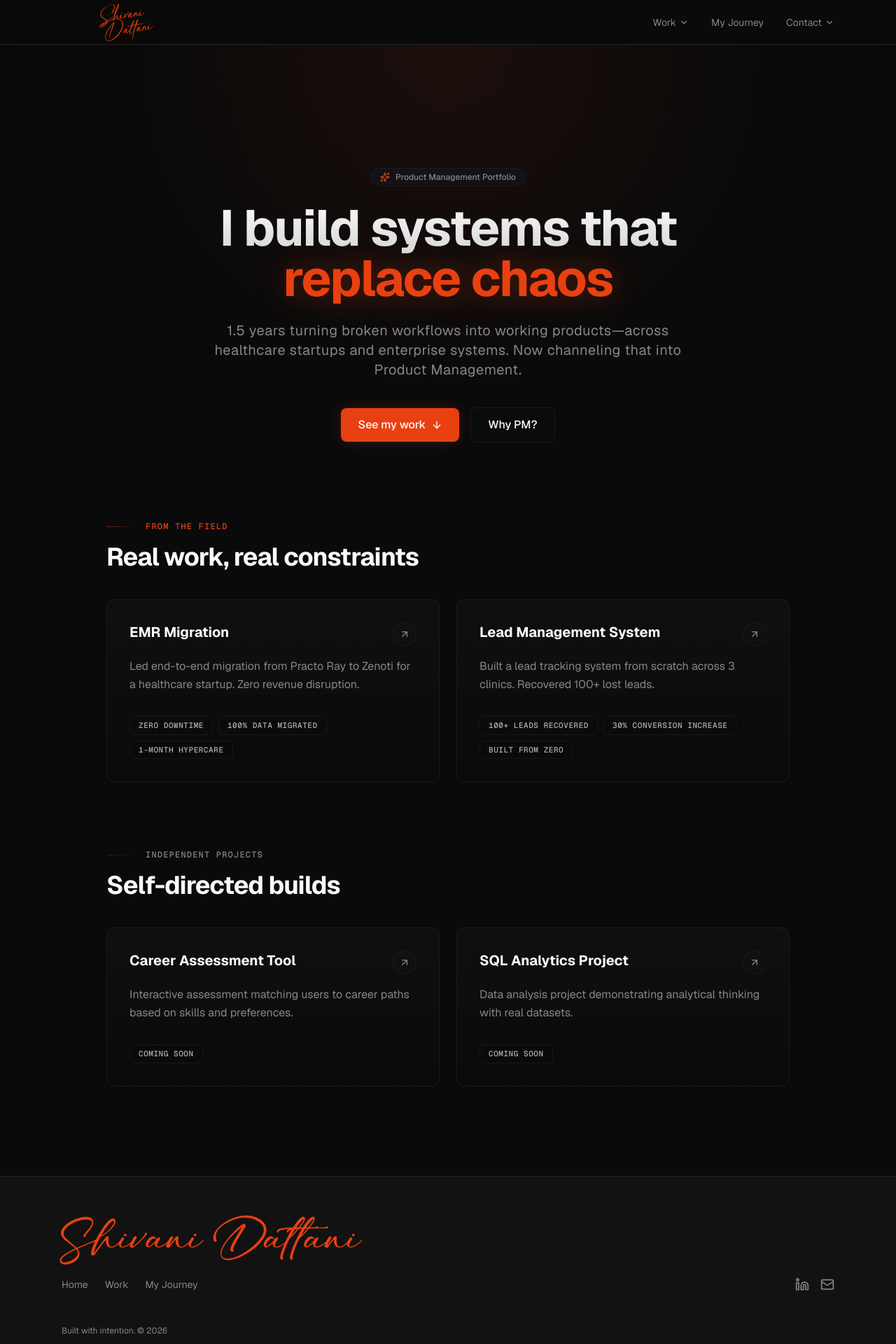
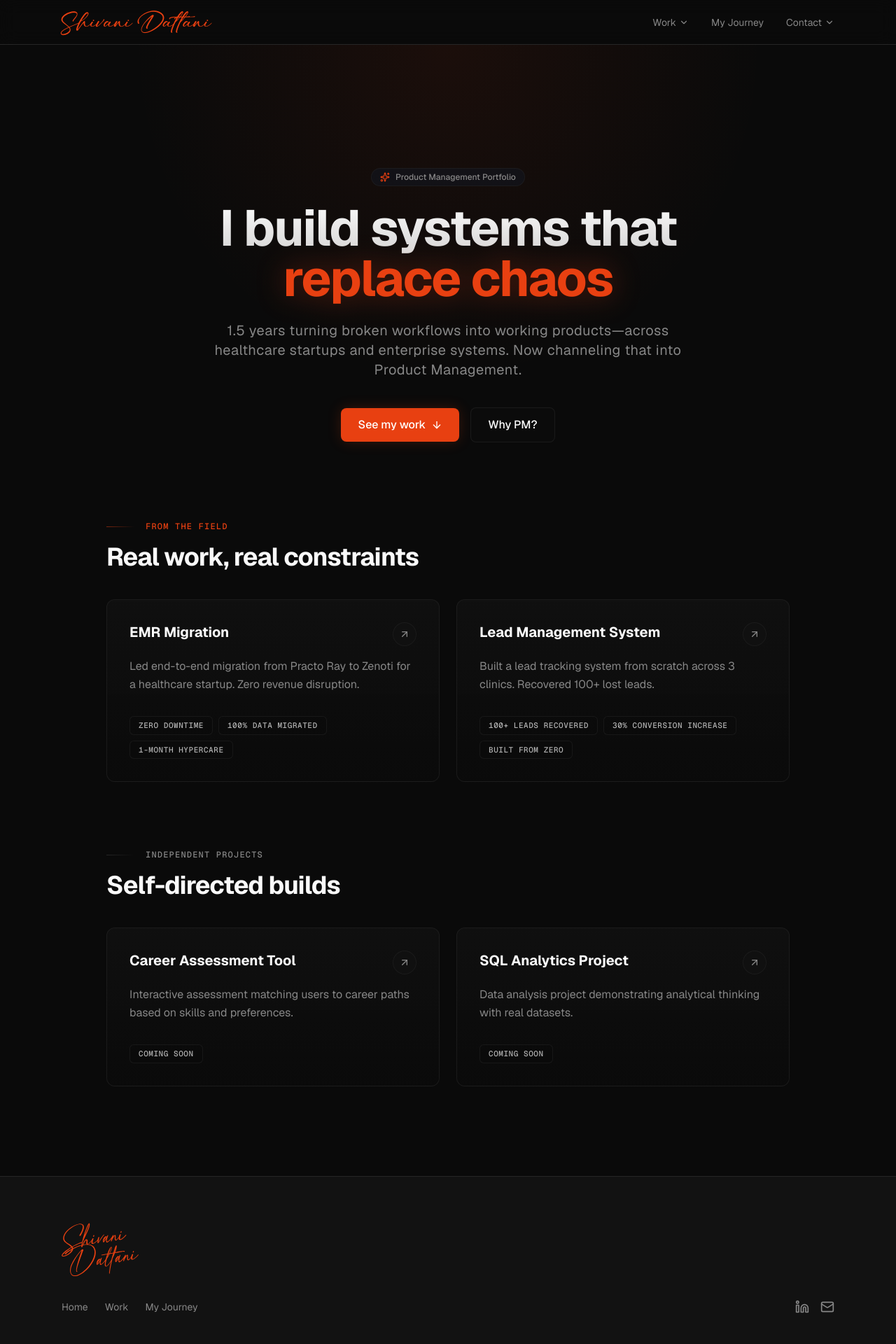
Before and after one commit to drshivanidattani/shivani-portfolio, a Next.js app: page / in a window 1280 px wide. Shown: the top 1920 px of the page at 70% size. Built offline with nearby package versions, Linux system fonts and the light colour scheme.

Commit message:
style: Swap text and SVG logo between Navbar and Footer

```diff
--- a/src/components/layout/Footer.tsx
+++ b/src/components/layout/Footer.tsx
@@ -1,4 +1,5 @@
 import Link from "next/link"
+import Image from "next/image"
 import { Linkedin, Mail } from "lucide-react"
 
 const navLinks = [
@@ -11,10 +12,19 @@ export function Footer() {
   return (
     <footer className="border-t border-border bg-card">
       <div className="max-w-6xl mx-auto px-6 max-md:px-4 py-16 max-md:py-10">
-        {/* Decorative name */}
-        <p className="font-decorative text-5xl max-md:text-3xl text-primary mb-8">
-          Shivani Dattani
-        </p>
+        {/* Custom SVG Logo */}
+        <div className="mb-8">
+          <Link href="/">
+            <Image
+              src="/logo.svg"
+              alt="Shivani Dattani"
+              width={250}
+              height={75}
+              className="h-20 max-md:h-16 w-auto"
+              priority
+            />
+          </Link>
+        </div>
 
         <div className="flex items-start justify-between max-md:flex-col max-md:gap-8">
           {/* Nav links */}
--- a/src/components/layout/Navbar.tsx
+++ b/src/components/layout/Navbar.tsx
@@ -2,9 +2,7 @@
 
 import { useState, useEffect, useRef } from "react"
 import Link from "next/link"
-import Image from "next/image"
 import { usePathname } from "next/navigation"
-import { AnimatedLogo } from "./AnimatedLogo"
 import { Menu, X, ChevronDown, Mail, Linkedin, Calendar } from "lucide-react"
 
 const workLinks = [
@@ -77,11 +75,10 @@ export function Navbar() {
     <nav className="fixed top-0 left-0 right-0 z-50 h-16 bg-background/80 backdrop-blur-md border-b border-border">
       <div className="max-w-6xl mx-auto px-6 max-md:px-4 h-full flex items-center justify-between">
         {/* Logo */}
-        <Link href="/" className="text-primary shrink-0 relative flex items-center h-full">
-          {/* We import AnimatedLogo dynamically or normally depending on setup, but it's a client component so normal import is fine */}
-          <div className="flex items-center">
-            <AnimatedLogo />
-          </div>
+        <Link href="/" className="text-primary shrink-0 flex items-center h-full">
+          <p className="font-decorative text-2xl max-md:text-xl">
+            Shivani Dattani
+          </p>
         </Link>
 
         {/* Desktop nav */}
```
